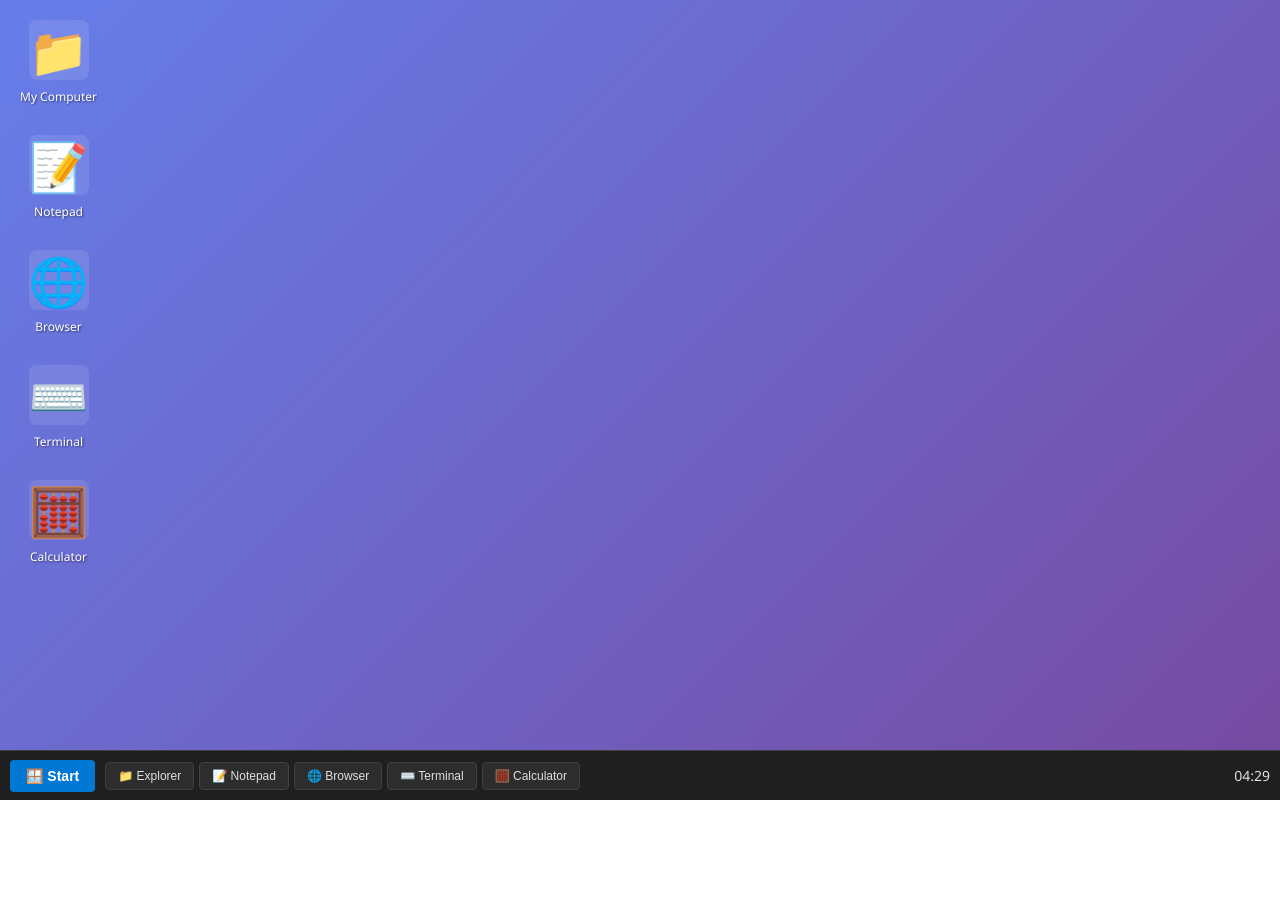
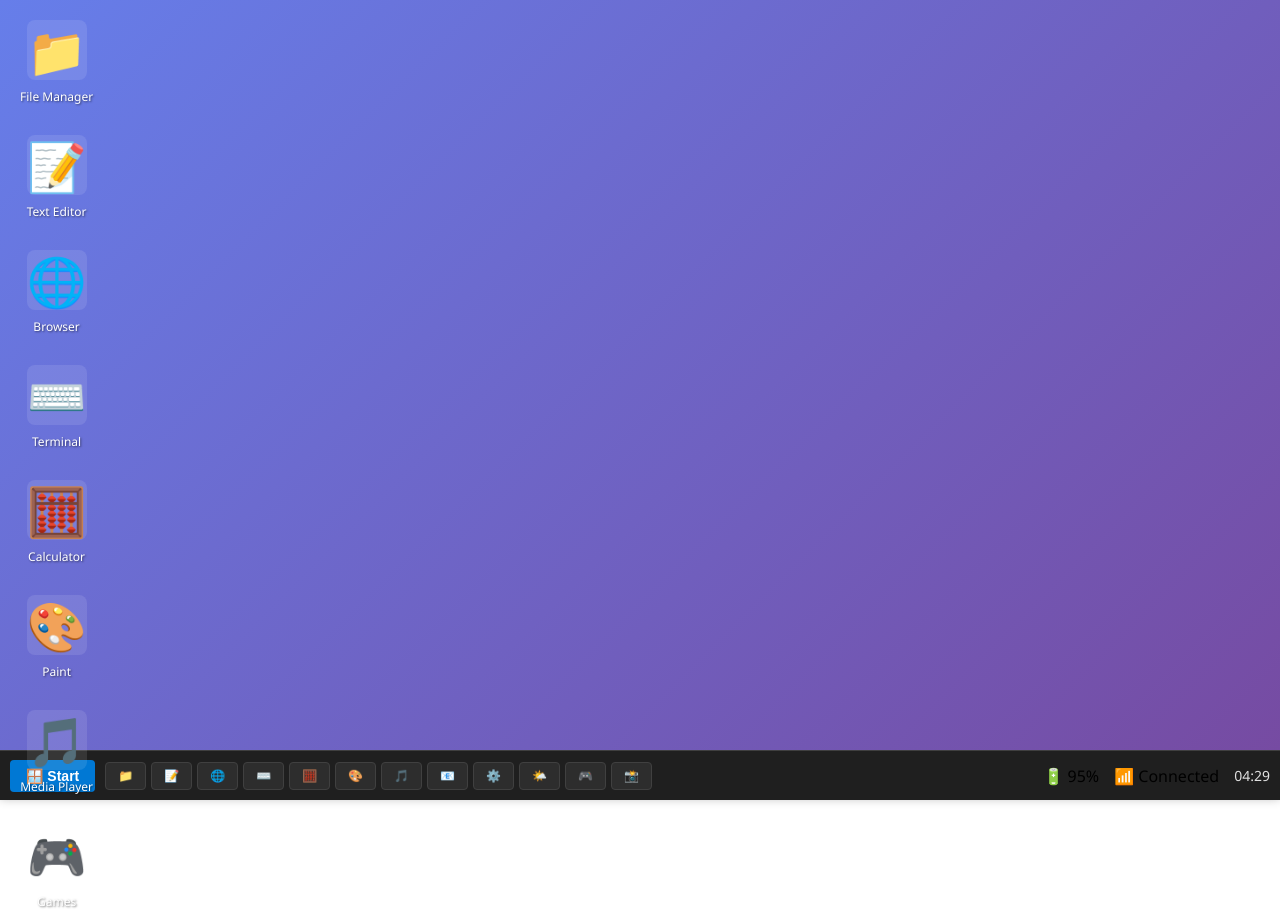
Before and after one commit to soran70085/myPC, a plain HTML site: page index.html in a window 1280 px wide. Before the commit the page ends 800 px from the top, so only its background shows below. Drawn offline with Linux system fonts and the light colour scheme.

Commit message:
Update index.html - Add more app icons and system tray

```diff
--- a/index.html
+++ b/index.html
@@ -3,7 +3,7 @@
 <head>
     <meta charset="UTF-8">
     <meta name="viewport" content="width=device-width, initial-scale=1.0">
-    <title>myPC - PC Simulator</title>
+    <title>myPC - Advanced PC Simulator</title>
     <link rel="stylesheet" href="style.css">
 </head>
 <body>
@@ -14,14 +14,23 @@
             <div class="taskbar-content">
                 <button class="start-btn">🪟 Start</button>
                 <div class="taskbar-apps">
-                    <button class="taskbar-app" data-app="explorer">📁 Explorer</button>
-                    <button class="taskbar-app" data-app="notepad">📝 Notepad</button>
-                    <button class="taskbar-app" data-app="browser">🌐 Browser</button>
-                    <button class="taskbar-app" data-app="terminal">⌨️ Terminal</button>
-                    <button class="taskbar-app" data-app="calculator">🧮 Calculator</button>
+                    <button class="taskbar-app" data-app="explorer">📁</button>
+                    <button class="taskbar-app" data-app="notepad">📝</button>
+                    <button class="taskbar-app" data-app="browser">🌐</button>
+                    <button class="taskbar-app" data-app="terminal">⌨️</button>
+                    <button class="taskbar-app" data-app="calculator">🧮</button>
+                    <button class="taskbar-app" data-app="paint">🎨</button>
+                    <button class="taskbar-app" data-app="media">🎵</button>
+                    <button class="taskbar-app" data-app="mail">📧</button>
+                    <button class="taskbar-app" data-app="settings">⚙️</button>
+                    <button class="taskbar-app" data-app="weather">🌤️</button>
+                    <button class="taskbar-app" data-app="games">🎮</button>
+                    <button class="taskbar-app" data-app="photos">📸</button>
                 </div>
                 <div class="system-tray">
-                    <span class="clock" id="clock">00:00</span>
+                    <span class="battery">🔋 95%</span>
+                    <span class="wifi">📶 Connected</span>
+                    <span class="clock" id="clock">00:00:00</span>
                 </div>
             </div>
         </div>
@@ -32,11 +41,11 @@
         <div class="desktop-icons">
             <div class="desktop-icon" data-app="explorer">
                 <div class="icon">📁</div>
-                <div class="label">My Computer</div>
+                <div class="label">File Manager</div>
             </div>
             <div class="desktop-icon" data-app="notepad">
                 <div class="icon">📝</div>
-                <div class="label">Notepad</div>
+                <div class="label">Text Editor</div>
             </div>
             <div class="desktop-icon" data-app="browser">
                 <div class="icon">🌐</div>
@@ -50,6 +59,18 @@
                 <div class="icon">🧮</div>
                 <div class="label">Calculator</div>
             </div>
+            <div class="desktop-icon" data-app="paint">
+                <div class="icon">🎨</div>
+                <div class="label">Paint</div>
+            </div>
+            <div class="desktop-icon" data-app="media">
+                <div class="icon">🎵</div>
+                <div class="label">Media Player</div>
+            </div>
+            <div class="desktop-icon" data-app="games">
+                <div class="icon">🎮</div>
+                <div class="label">Games</div>
+            </div>
         </div>
     </div>
 
```
